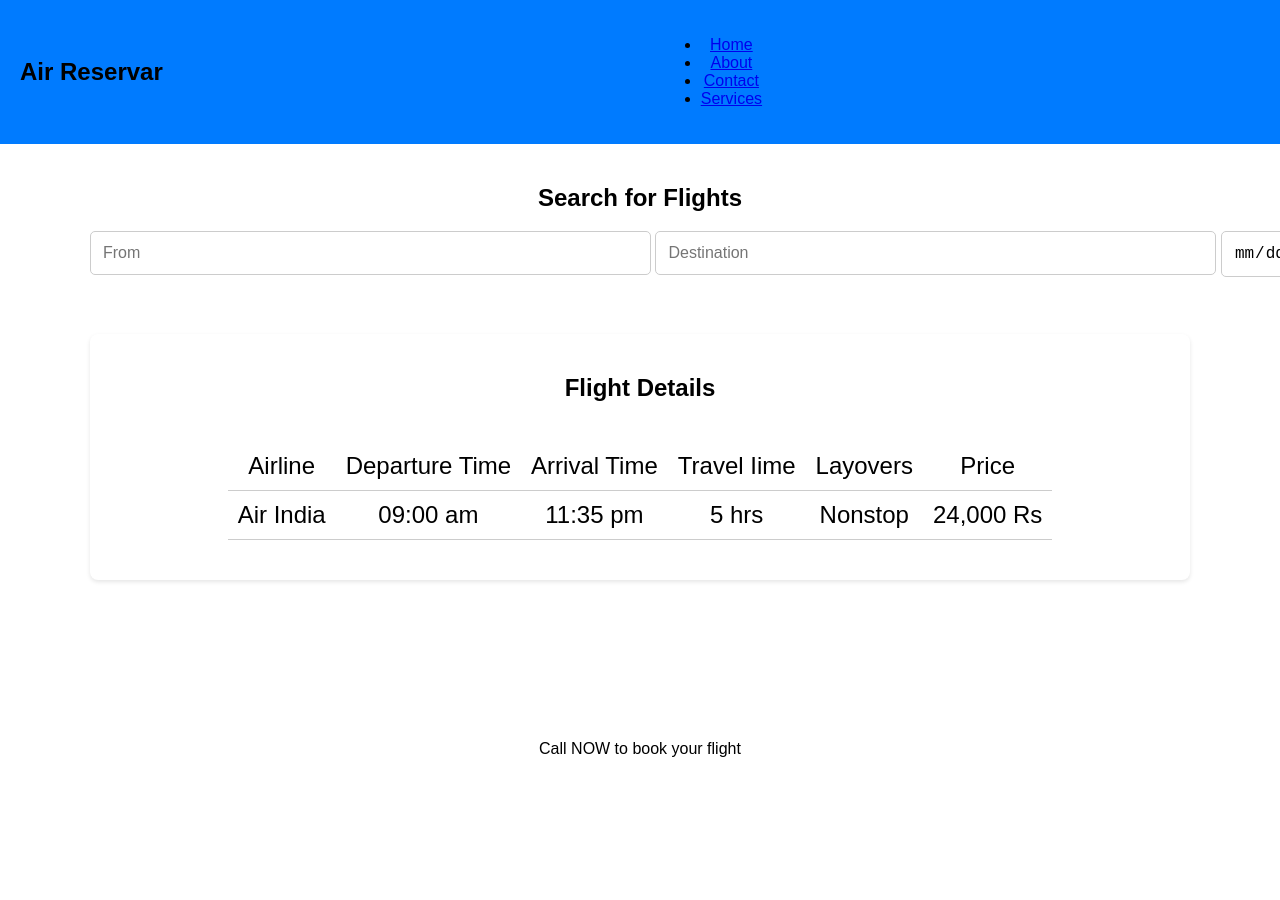
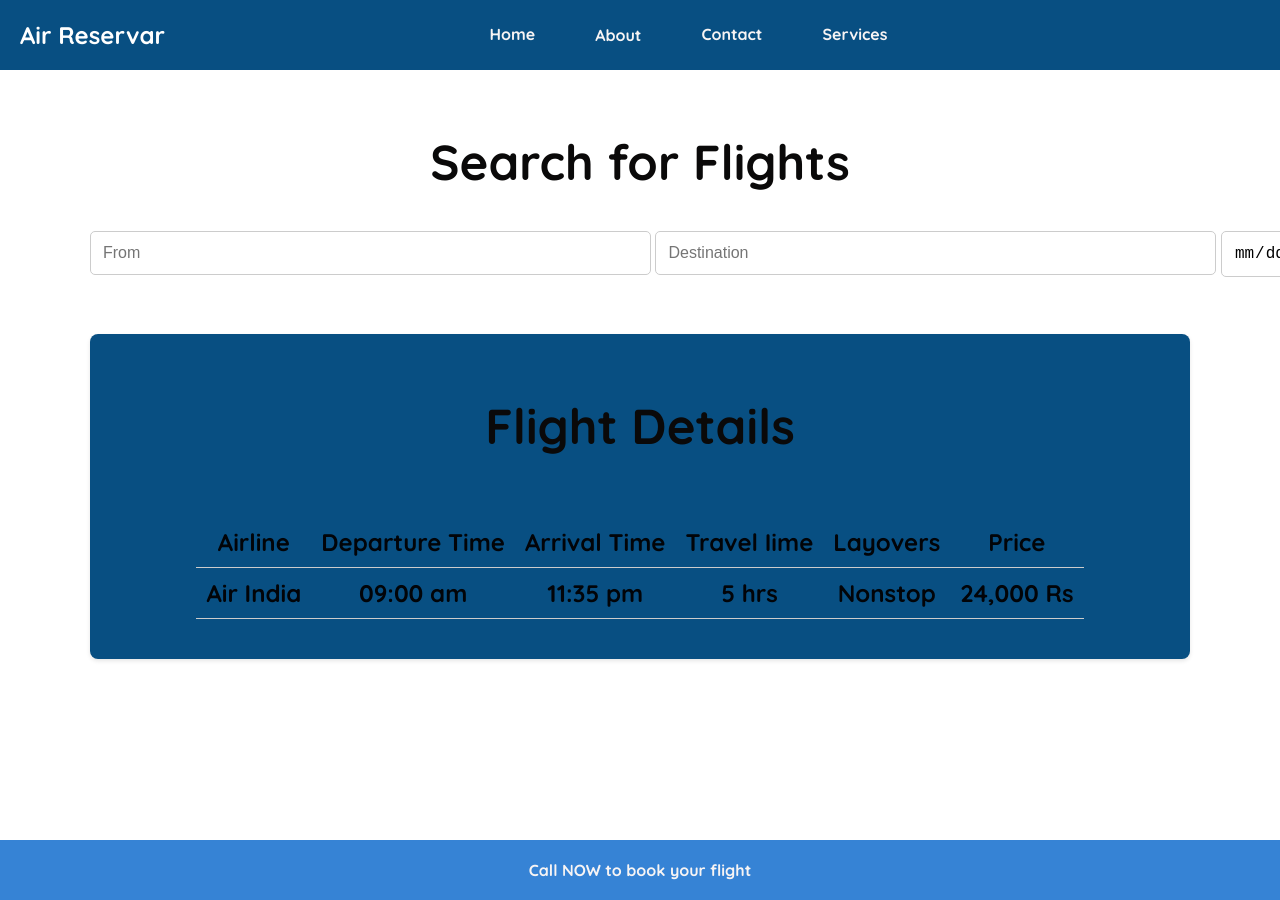
Before and after one commit to sandeep3235/Airreservar.com.github.io, a website: page index.html in a window 1280 px wide. Shown: the top 900 px of the page. Before the commit the page ends 800 px from the top, so only its background shows below. Drawn offline with Linux system fonts and the light colour scheme; no server answers.

Commit message:
Update style.css
overall website made more aesthetics and gave new looks

```diff
--- a/style.css
+++ b/style.css
@@ -1,52 +1,94 @@
 /* style.css */
 
 /* Resetting default margin and padding */
-body, h1, h2, form, input, p {
+body,
+h1,
+h2,
+form,
+input,
+p {
     margin: 0;
     padding: 0;
+
 }
-h2{
-    text-align:center;
-    margin:revert;
+
+
+
+.footer1 {
+    background-color: #3683d5;
+    font-family: "Quicksand", sans-serif;
+    font-optical-sizing: auto;
+    font-weight: 700;
+    font-style: normal;
+    color: #f7f4f4;
+}
+
+a {
+    text-decoration: none;
+    list-style-type: none;
+    font-family: "Quicksand", sans-serif;
+    font-optical-sizing: auto;
+    font-weight: 700;
+    font-style: normal;
+    color: #f7f4f4;
+}
+
+.ccs {
+
+    background-color: #084f82;
+    ;
+}
+
+h1 {
+    font-family: "Quicksand", sans-serif;
+    font-optical-sizing: auto;
+    font-weight: 700;
+    font-style: normal;
+    color: #ffffff;
+}
+
+h2 {
+    text-align: center;
+    margin: revert;
+    font-family: "Quicksand", sans-serif;
+    font-optical-sizing: auto;
+    font-weight: 700;
+    font-style: normal;
+    color: rgb(10, 9, 9);
+    font-size: 49px;
+
 }
 
 body {
     font-family: Arial, sans-serif;
-    background-image: url('C:\Users\Jaideep Raghuwanshi\Desktop\ashish flight website\alexey-starki-91ykdj2WQeg-unsplash.png'); /* Replace 'transparent_image.png' with your transparent image */
+    /* Replace 'transparent_image.png' with your transparent image */
     background-size: cover;
     background-position: center;
 
 }
-#login-button {
-    background-color: #007bff; /* Blue color, adjust as needed */
-    color: #fff; /* White text */
-    padding: 8px 16px; /* Adjust padding as needed */
-    border: none;
-    border-radius: 4px;
-    cursor: pointer;
-    margin-left: 10px; /* Adjust spacing from the visitor flag */
+
+tbody {
+    font-size: x-large;
 }
 
-#login-button:hover {
-    background-color: #0056b3; /* Darker blue on hover */
-}
-
-tbody{
-    font-size: x-large;
-}
 header {
     background-color: #fff;
-    color: #000;
+    color: #c71d1d;
     padding: 20px;
     text-align: center;
     display: flex;
     justify-content: space-between;
     align-items: center;
-    background-color: #007bff;
 }
 
 header h1 {
     font-size: 24px;
+}
+
+.user {
+    margin-right: 28px;
+    margin-top: -1px;
+    height: 13px;
 }
 
 #visitorFlag {
@@ -54,9 +96,11 @@ header h1 {
     height: 20px;
     background-size: cover;
     background-position: center;
-    position: absolute; /* Position the flag */
+    position: absolute;
+    /* Position the flag */
     top: 10px;
     right: 10px;
+    margin-top: 14px;
 }
 
 
@@ -74,7 +118,10 @@ section {
     margin-bottom: 40px;
 }
 
-input[type="text"], input[type="date"], input[type="number"], input[type="submit"] {
+input[type="text"],
+input[type="date"],
+input[type="number"],
+input[type="submit"] {
     padding: 12px;
     margin-bottom: 15px;
     border: 1px solid #ccc;
@@ -82,27 +129,73 @@ input[type="text"], input[type="date"], input[type="number"], input[type="submit
     font-size: 16px;
     width: calc(50% - 15px);
 }
-#searchForm{
-    display: ruby-text;
+
+.nav {
+    display: flex;
+    flex-direction: row;
+    list-style: none;
+    margin: auto;
+    justify-content: center;
+    width: -webkit-fill-available;
+
+
 
 }
+
+.nav {
+    text-decoration: none;
+}
+
+#home {
+    list-style: none;
+    margin-right: 60px;
+    text-decoration: none;
+    color: #084f82
+}
+
+#about {
+    list-style: none;
+    font-family: 'Segoe UI', Tahoma, Geneva, Verdana, sans-serif;
+    margin-right: 60px;
+    text-decoration: none;
+
+}
+
+#contact {
+    list-style: none;
+    margin-right: 60px;
+
+}
+
+#services {
+    list-style: none;
+    margin-right: 60px;
+
+}
+
+#searchForm {
+    display: ruby-text;
+    border-radius: 35px;
+
+}
+
 input[type="date"]::-webkit-inner-spin-button {
     display: none;
 }
 
 input[type="submit"] {
-    background-color: #007bff;
-    color: #fff;
+    background-color: #084f82;
+    color: #090a06;
     cursor: pointer;
     transition: background-color 0.3s ease;
 }
 
-input[type="submit"]:hover {
-    background-color: #5da0e7;
+sss input[type="submit"]:hover {
+    background-color: #ff6c40;
 }
 
 #flightDetails {
-    background-color: #fff;
+    background-color: #084f82;
     padding: 20px;
     border-radius: 8px;
     box-shadow: 0 2px 4px rgba(0, 0, 0, 0.1);
@@ -130,12 +223,21 @@ input[type="submit"]:hover {
     flex: 1;
     text-align: center;
     padding: 5px;
+    font-family: "Quicksand", sans-serif;
+    font-optical-sizing: auto;
+    font-weight: 700;
+    font-style: normal;
+    color: #020408;
 }
 
 @media screen and (max-width: 768px) {
     .flight-details-table {
         overflow-x: scroll;
     }
+}
+
+main {
+    background-image: src="/";
 }
 
 #flightTable {
@@ -146,7 +248,18 @@ input[type="submit"]:hover {
     align-items: center;
 }
 
-#flightTable th, #flightTable td {
+#flightTable td {
+    font-family: "Quicksand", sans-serif;
+    font-optical-sizing: auto;
+    font-weight: 700;
+    font-style: normal;
+    color: #020408;
+
+
+}
+
+#flightTable th,
+#flightTable td {
     padding: 10px;
     border-bottom: 1px solid #ccc;
     text-align: center;
@@ -189,7 +302,7 @@ footer {
 }
 
 footer a {
-    color: #007bff;
+    color: #ff5700;
     text-decoration: none;
     font-weight: bold;
 }
@@ -203,7 +316,10 @@ footer a {
         padding: 10px;
     }
 
-    input[type="text"], input[type="date"], input[type="number"], input[type="submit"] {
+    input[type="text"],
+    input[type="date"],
+    input[type="number"],
+    input[type="submit"] {
         width: calc(100% - 30px);
         margin-right: 0;
         margin-bottom: 10px;
@@ -215,7 +331,11 @@ footer a {
 }
 
 @media screen and (max-width: 480px) {
-    input[type="text"], input[type="date"], input[type="number"], input[type="submit"] {
+
+    input[type="text"],
+    input[type="date"],
+    input[type="number"],
+    input[type="submit"] {
         width: calc(100% - 20px);
         padding: 10px;
     }
```
